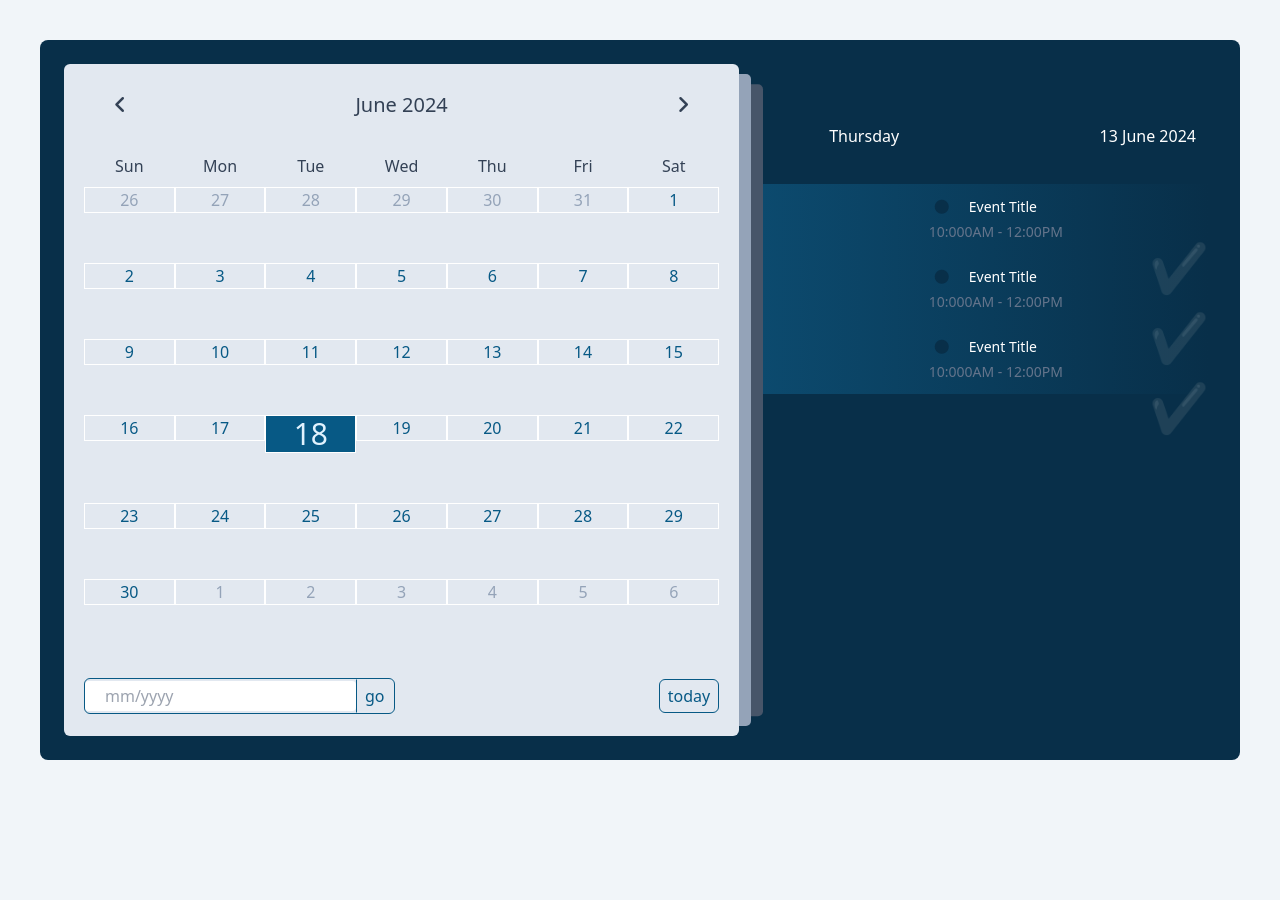
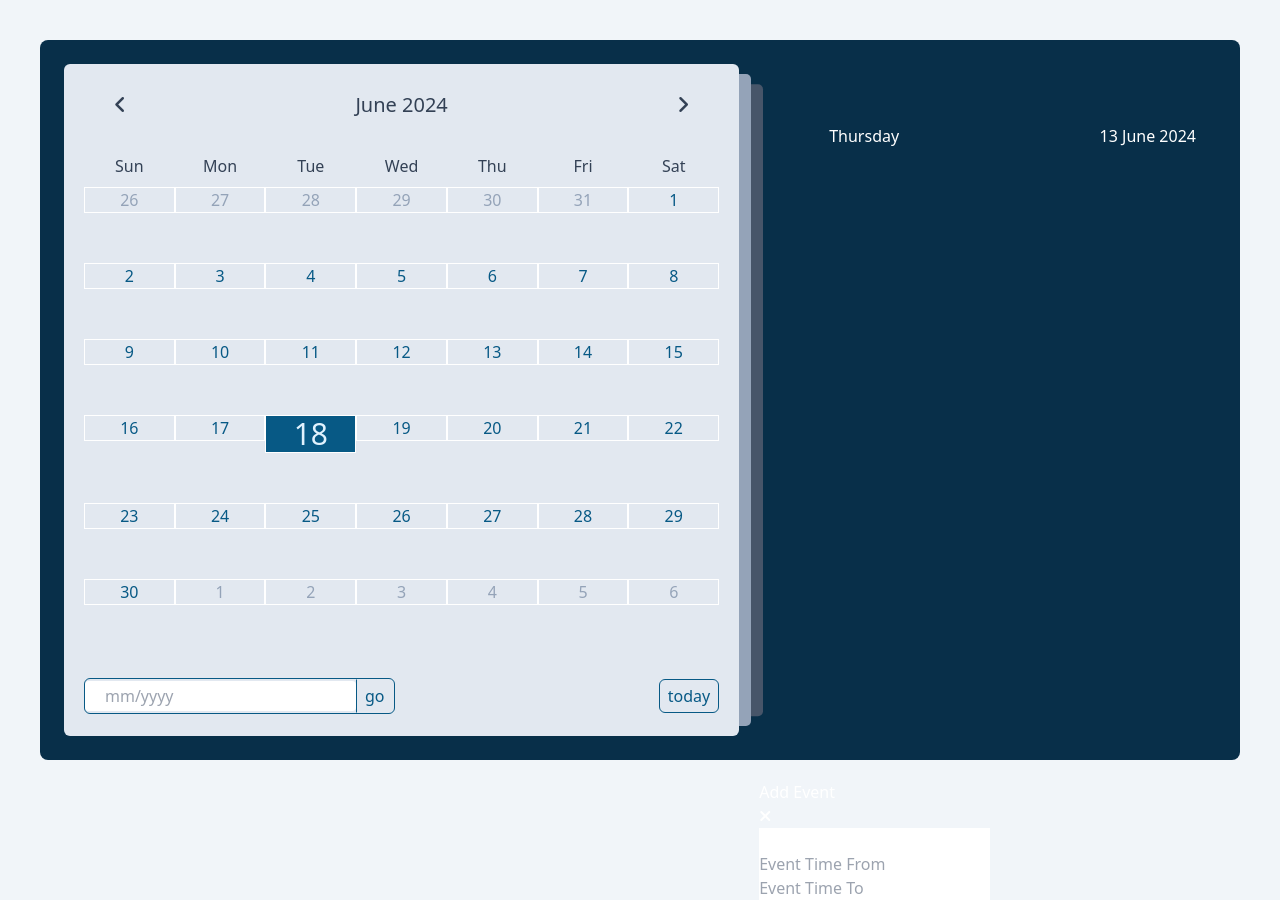
Before and after one commit to renee-kh4n/Event-Planner-HTML-JS, a plain HTML site: page src/index.html in a window 1280 px wide. Before the commit the page ends 800 px from the top, so only its background shows below. Drawn offline with nearby package versions, Linux system fonts and the light colour scheme.

Commit message:
add event inputs

```diff
--- a/src/index.html
+++ b/src/index.html
@@ -90,7 +90,7 @@
         <div class="event-date">13 June 2024</div>
       </div>
       <div class="events">
-        <div class="event">
+        <!-- <div class="event">
           <div class="title">
             <i class="fas fa-circle"></i>
             <h3 class="event-title">Event Title</h3>
@@ -98,23 +98,22 @@
           <div class="event-time">
             10:000AM - 12:00PM
           </div>
+        </div> -->
+      </div>
+      <div class="add-event-wrapper">
+        <div class="add-event-header">
+          <div class="title">Add Event</div>
+          <i class="fas fa-times close"></i>
         </div>
-        <div class="event">
-          <div class="title">
-            <i class="fas fa-circle"></i>
-            <h3 class="event-title">Event Title</h3>
+        <div class="add-event-body">
+          <div class="add-event-input">
+            <input type="text" plaveholder="Event Name"  class="event-name" />
           </div>
-          <div class="event-time">
-            10:000AM - 12:00PM
+          <div class="add-event-input">
+            <input type="text" placeholder="Event Time From" class="event-time-from" />
           </div>
-        </div>
-        <div class="event">
-          <div class="title">
-            <i class="fas fa-circle"></i>
-            <h3 class="event-title">Event Title</h3>
-          </div>
-          <div class="event-time">
-            10:000AM - 12:00PM
+          <div class="add-event-input">
+            <input type="text" placeholder="Event Time To" class="event-time-To" />
           </div>
         </div>
       </div>
--- a/src/input.css
+++ b/src/input.css
@@ -181,3 +181,7 @@ body{
 .event:hover::after{
     @apply flex;
 }
+
+.add-event-wrapper{
+
+}
```
